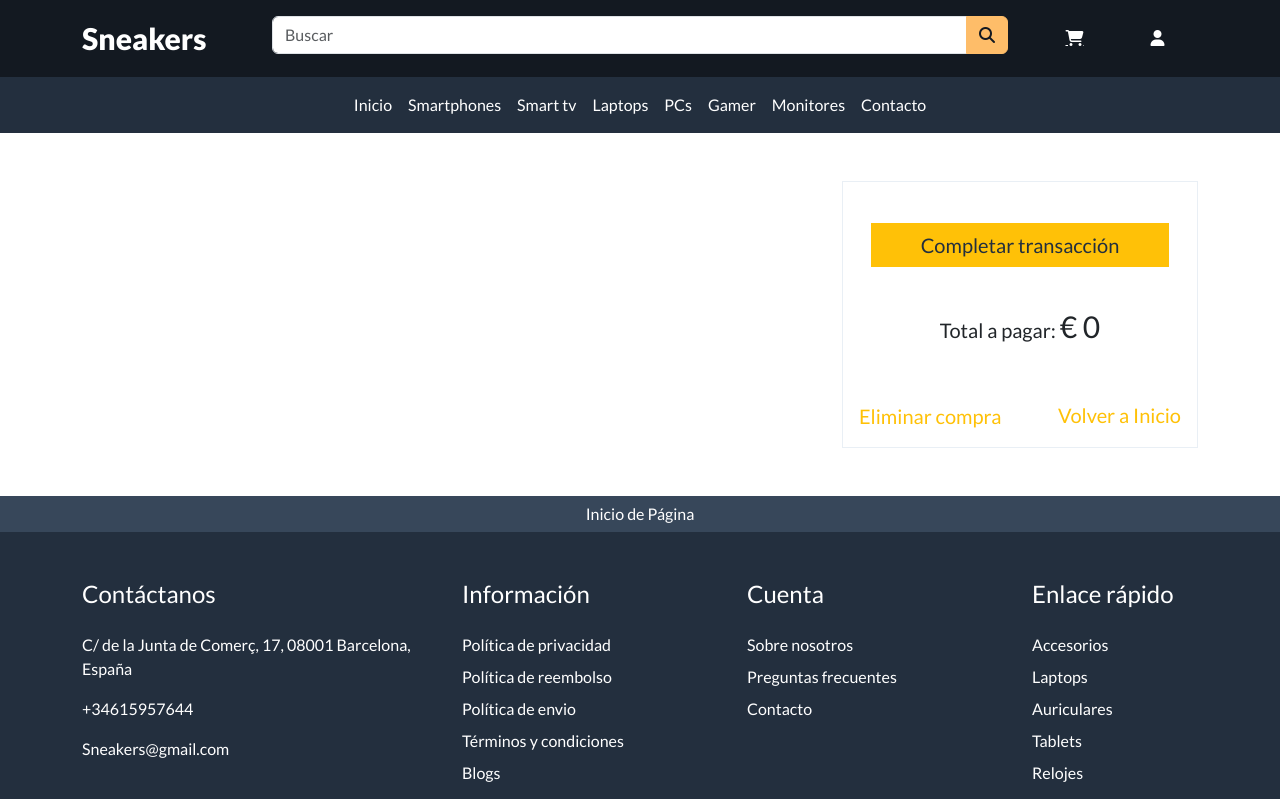
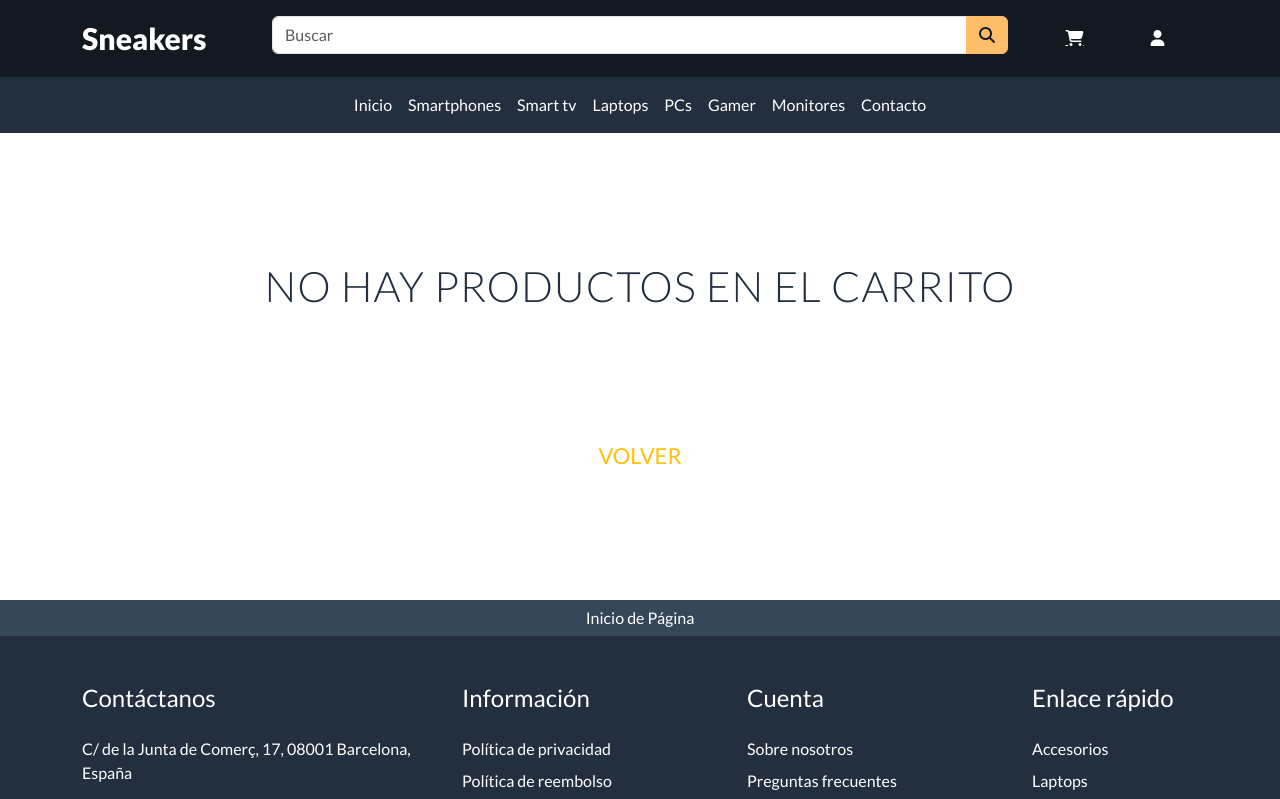
Before and after one commit to Kimiolivero666/EntregaFinal-Miguel-Olivero, a React (Vite) app: page /cart in a window 1280 px wide. Shown: the top 799 px of the page. Built offline with nearby package versions, Linux system fonts and the light colour scheme.

Commit message:
titulo de no hay productos en el carrito

```diff
--- a/src/components/cart/Cart.jsx
+++ b/src/components/cart/Cart.jsx
@@ -12,14 +12,24 @@ const Cart = () => {
 
   const { cart, precioTotal, vaciarCart, eliminarDelCarrito} = useContext(CartContext)
 
+  const totalActual = precioTotal();
+
   const handlerEliminarProducto = (productId) => {
     eliminarDelCarrito(productId);
   }
 
+  const handlerVaciar = () => {
+    vaciarCart();
+    window.location.href = '/';
+  }
 
-
-  const handlerVaciar = () => {
-    vaciarCart()
+  if (totalActual === 0) {
+    return (
+      <div className="no-hay-productos">
+        <h1>No hay productos en el carrito</h1>
+        <Link to={'/'} className="btn-no-hay-productos">Volver</Link>
+      </div>
+    );
   }
 
   return (
--- a/src/stylesheets/cart.css
+++ b/src/stylesheets/cart.css
@@ -1,20 +1,22 @@
-
-
-.container-cart{
+.container-cart {
     border: solid var(--grey) 1px;
 }
-.title-cart{
+
+.title-cart {
     font-size: 23px;
 }
-.title-precio-unitario{
+
+.title-precio-unitario {
     color: var(--LightBlueHover);
 }
-.precio-unitario{
+
+.precio-unitario {
     font-size: 15px;
     color: var(--LightBlueHover);
 }
-.eliminar-producto{
-    color:var(--yellow1);
+
+.eliminar-producto {
+    color: var(--yellow1);
     background-color: transparent;
     border: none;
 
@@ -22,25 +24,26 @@
 
 
 
-.img-cart{
+.img-cart {
     width: 200px;
     padding: 50px;
 }
-.precio-total-producto{
+
+.precio-total-producto {
     font-size: 20px;
     font-weight: bold;
     margin-right: 20PX;
 }
 
-.precio-total{
+.precio-total {
     border: solid var(--grey) 1px;
 }
 
-.option-cart{
+.option-cart {
     background-color: var(--yellow1);
     color: var(--blue);
     text-decoration: none;
-    font-weight:500;
+    font-weight: 500;
     font-size: 20px;
     padding-top: 10px;
     padding-bottom: 10px;
@@ -49,33 +52,60 @@
     margin-top: 60px;
     cursor: pointer;
 }
-.option-cart:hover{
+
+.option-cart:hover {
     background-color: var(--yellowHower);
 }
 
-.total-pagar{
+.total-pagar {
     font-size: 20px;
 }
-.precio-total-pagar{
+
+.precio-total-pagar {
     font-size: 30px;
 }
 
-.btn-eliminar-volver{
-display: flex;
-justify-content: space-between;
+.btn-eliminar-volver {
+    display: flex;
+    justify-content: space-between;
 }
 
 
-.eliminar-compra{
+.eliminar-compra {
     background-color: transparent;
     border: none;
     color: var(--yellow1);
     font-size: 20px;
 }
 
-.volver-inicio{
+.volver-inicio {
     text-decoration: none;
     color: var(--yellow1);
     font-size: 20px;
 
 }
+
+.no-hay-productos{
+    display: flex;
+    flex-direction: column;
+    align-items: center;
+}
+
+.no-hay-productos h1 {
+    font-size: 42px;
+    color: var(--blue);
+    letter-spacing: 1px;
+    text-transform: uppercase;
+    font-weight: 300;
+    margin-top: 10%;
+    margin-bottom: 10%;
+    text-align: center;
+}
+
+.no-hay-productos .btn-no-hay-productos {
+    font-size: 22px;
+    color: var(--yellow1);
+    text-transform: uppercase;
+    margin-bottom: 10%;
+    text-decoration: none;
+}
```
